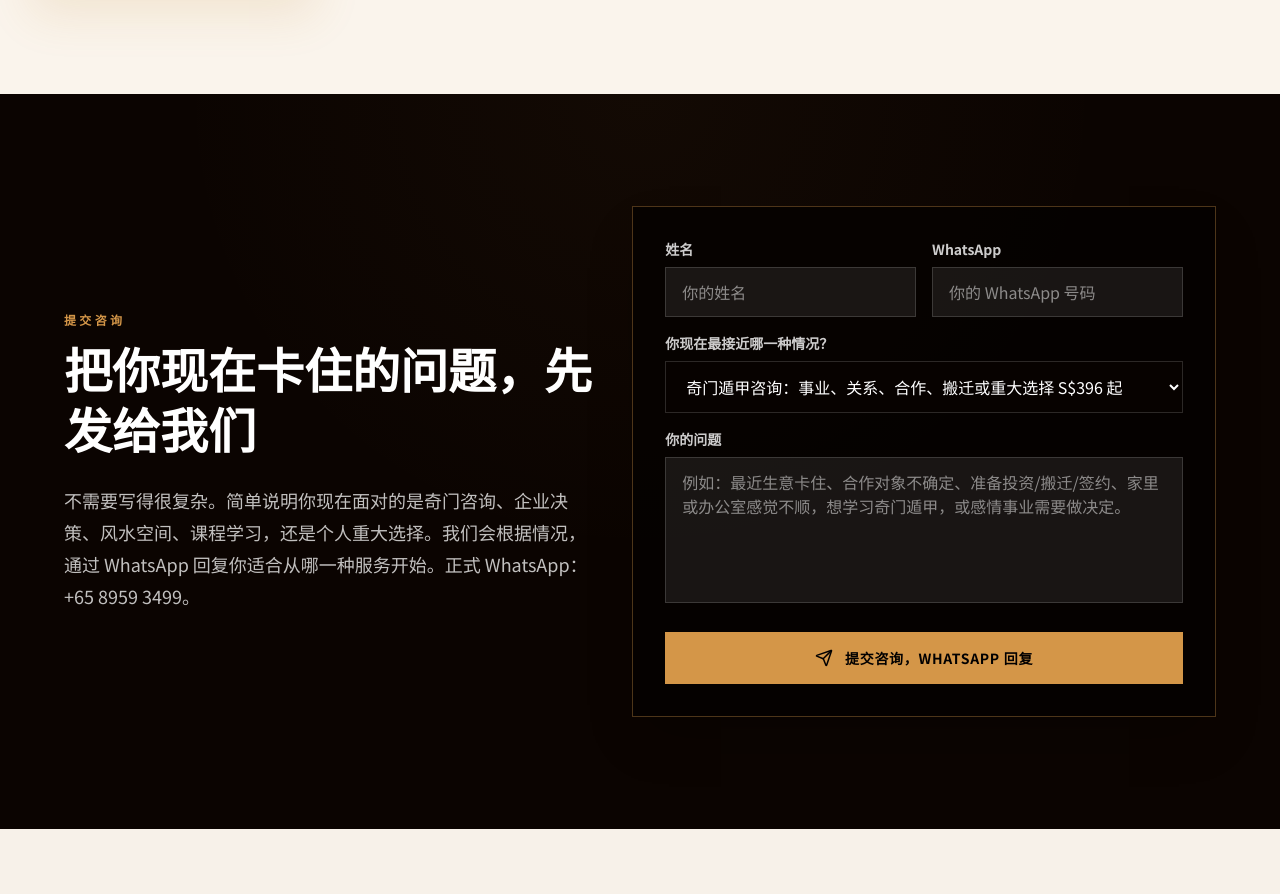
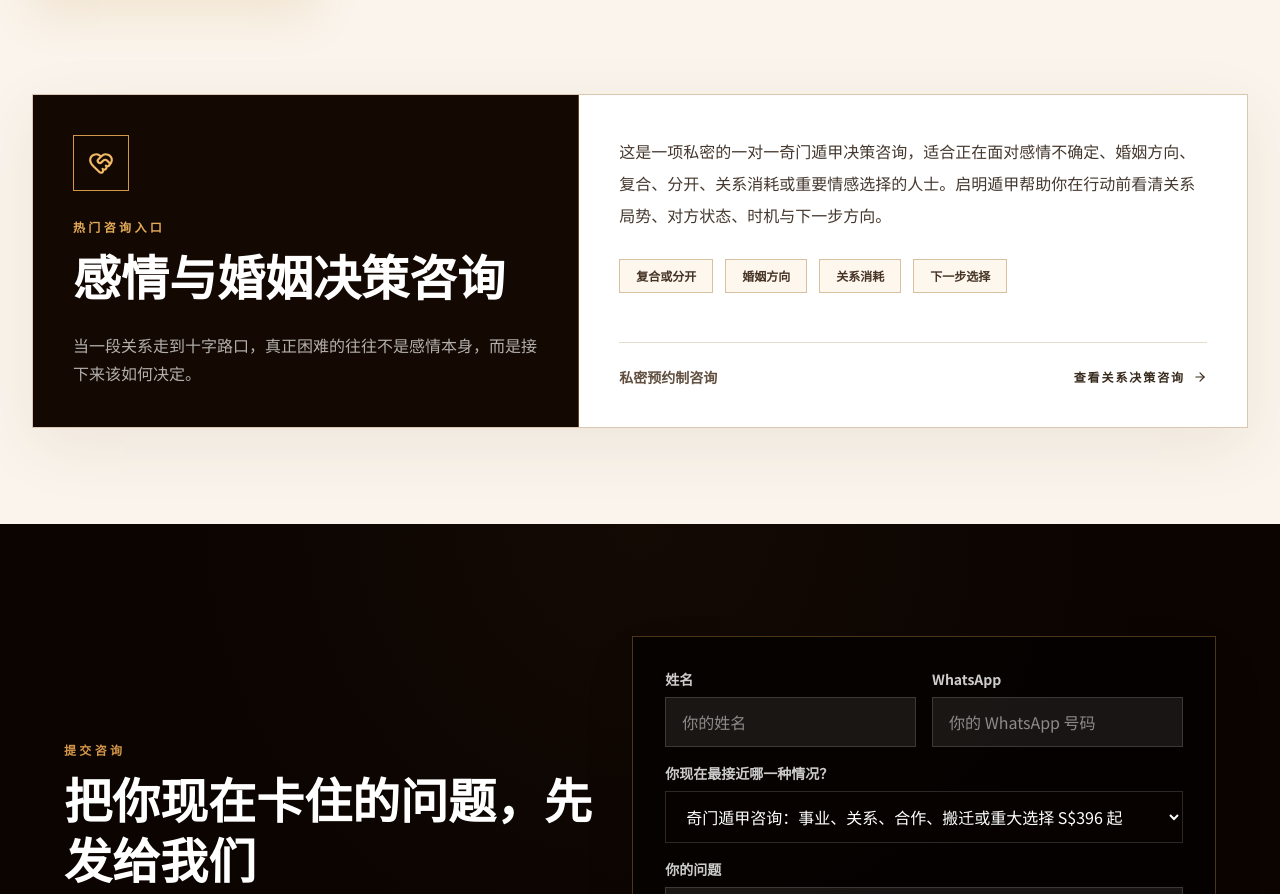
Before and after one commit to BODHIWONG/qmfeng-website, a Next.js app: page / in a window 1280 px wide. Shown: the part 2258-3152 px from the top of the page. Built offline with nearby package versions, Linux system fonts and the light colour scheme.

Commit message:
Show relationship advisory card on homepage

```diff
--- a/app/page.tsx
+++ b/app/page.tsx
@@ -6,6 +6,7 @@ import HeroSimple from "@/components/hero-simple";
 import TrustBar from "@/components/trust-bar";
 import BrandWorldviewSection from "@/components/brand-worldview-section";
 import ServiceCards from "@/components/service-cards";
+import PopularConsultationSection from "@/components/popular-consultation-section";
 import DifferentiationSection from "@/components/differentiation-section";
 import QimenMasterSection from "@/components/qimen-master-section";
 import FounderPhilosophySection from "@/components/founder-philosophy-section";
@@ -24,6 +25,7 @@ export default function Home() {
         <HeroSimple />
         <TrustBar />
         <ServiceCards />
+        <PopularConsultationSection />
         <LeadCaptureForm />
         <BrandWorldviewSection />
         <DifferentiationSection />
```
